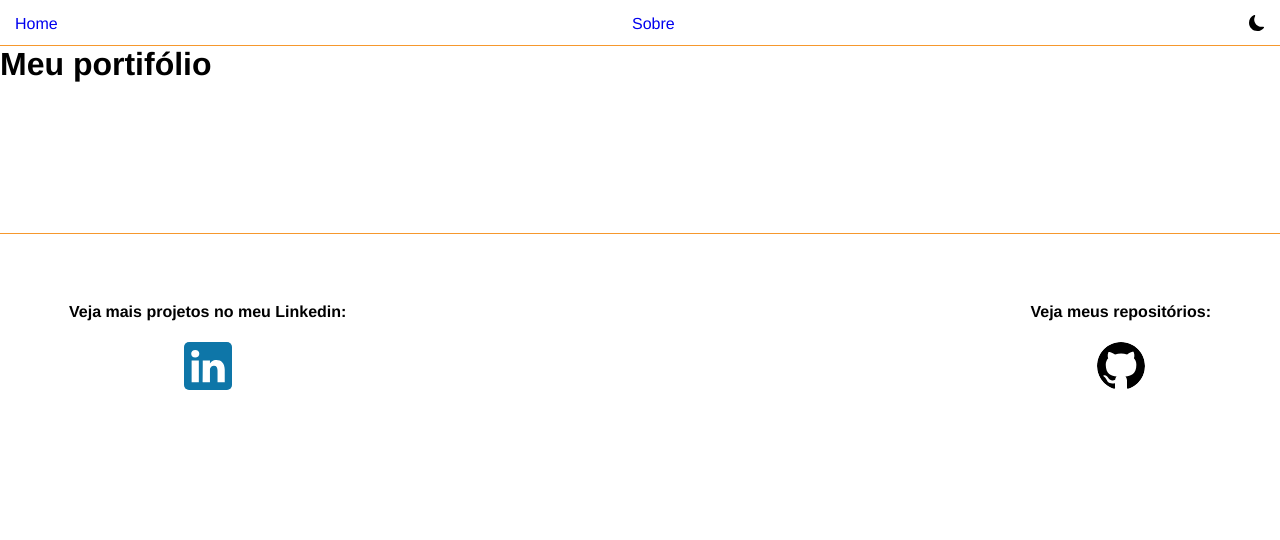
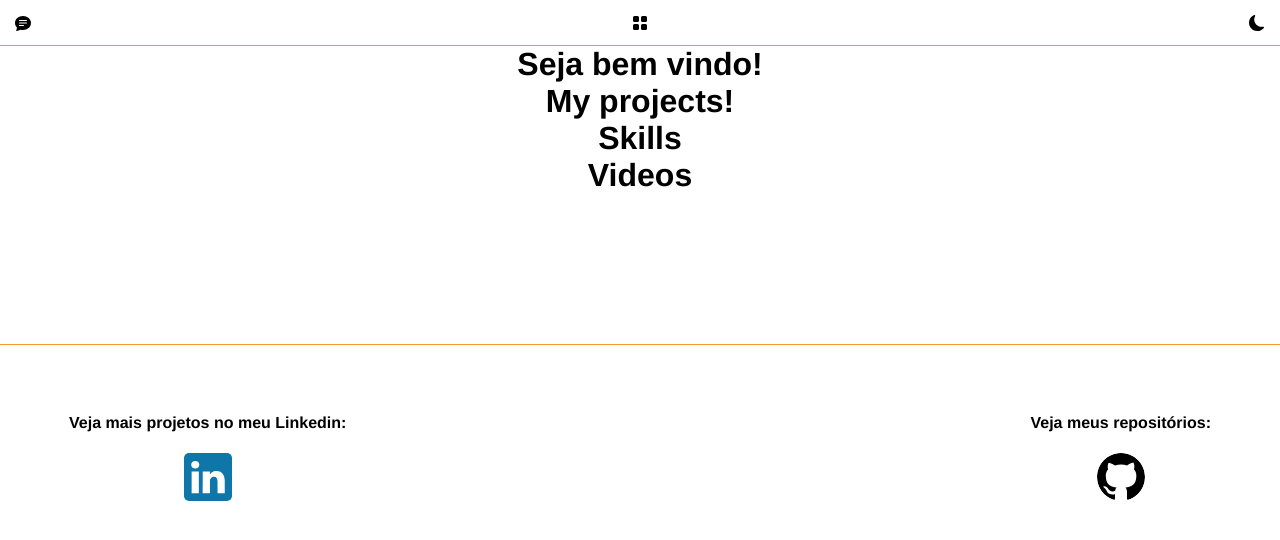
Before and after one commit to Popotomimi/My_Profile, a React (Vite) app: page / in a window 1280 px wide. Shown: the top 540 px of the page. Built offline with nearby package versions, Linux system fonts and the light colour scheme.

Commit message:
Seccond Commit
Finalizando funcionalidades do navbar

```diff
--- a/index.html
+++ b/index.html
@@ -1,5 +1,5 @@
 <!DOCTYPE html>
-<html lang="en">
+<html lang="pt-BR">
   <head>
     <meta charset="UTF-8" />
     <link rel="icon" type="image/svg+xml" href="/vite.svg" />
--- a/package.json
+++ b/package.json
@@ -10,8 +10,10 @@
     "preview": "vite preview"
   },
   "dependencies": {
+    "i18next": "^23.15.1",
     "react": "^18.3.1",
     "react-dom": "^18.3.1",
+    "react-i18next": "^15.0.2",
     "react-icons": "^5.3.0",
     "react-router-dom": "^6.26.2"
   },
--- a/src/App.jsx
+++ b/src/App.jsx
@@ -1,17 +1,21 @@
-import "./App.css";
-
 // Navigation
-import { BrowserRouter, Route, Routes } from "react-router-dom";
+import { BrowserRouter } from "react-router-dom";
 
 // Components
 import Footer from "./components/Footer";
 import Navbar from "./components/Navbar";
+import Myprojects from "./components/Myprojects";
+import Skills from "./components/Skills";
+import Videos from "./components/Videos";
 
 function App() {
   return (
     <BrowserRouter>
       <Navbar />
-      <h1>Meu portifólio</h1>
+      <h1>Seja bem vindo!</h1>
+      <Myprojects />
+      <Skills />
+      <Videos />
       <Footer />
     </BrowserRouter>
   );
--- /dev/null
+++ b/src/components/Myprojects.jsx
@@ -0,0 +1,11 @@
+import React from "react";
+
+const Myprojects = () => {
+  return (
+    <div>
+      <h1>My projects!</h1>
+    </div>
+  );
+};
+
+export default Myprojects;
--- a/src/components/Navbar.jsx
+++ b/src/components/Navbar.jsx
@@ -1,8 +1,12 @@
-// React icons
-import { BsFillMoonFill, BsFillBrightnessHighFill } from "react-icons/bs";
-
-// React router dom
-import { NavLink } from "react-router-dom";
+// Icons
+import {
+  BsFillChatTextFill,
+  BsChatSquareText,
+  BsFillMoonFill,
+  BsFillBrightnessHighFill,
+  BsFillGridFill,
+  BsList,
+} from "react-icons/bs";
 
 // Hooks
 import { useState } from "react";
@@ -10,30 +14,63 @@ import { useState } from "react";
 const Navbar = () => {
   const handleStyle = () => {
     if (!background) {
-      setBackdround(true);
-      document.body.style.backgroundColor = "#222";
-      document.body.style.color = "white";
+      setBackground(true);
+      document.body.classList.add("dark-mode");
+      document.body.classList.remove("light-mode");
     } else {
-      setBackdround(false);
-      document.body.style.backgroundColor = "white";
-      document.body.style.color = "black";
+      setBackground(false);
+      document.body.classList.add("light-mode");
+      document.body.classList.remove("dark-mode");
     }
   };
 
-  const [background, setBackdround] = useState(false);
+  const handleLayout = () => {
+    if (!layout) {
+      setLayout(true);
+      document.body.classList.add("grid-layout");
+      document.body.classList.remove("list-layout");
+    } else {
+      setLayout(false);
+      document.body.classList.add("list-layout");
+      document.body.classList.remove("grid-layout");
+    }
+  };
+
+  const handleFont = () => {
+    if (!font) {
+      setFont(true);
+      document.body.style.fontFamily = "Verdana";
+    } else {
+      setFont(false);
+      document.body.style.fontFamily = "Helvetica";
+    }
+  };
+
+  const [background, setBackground] = useState(false);
+  const [layout, setLayout] = useState(false);
+  const [font, setFont] = useState(false);
 
   return (
     <nav>
-      <li>
-        <NavLink to="/">Home</NavLink>
-      </li>
-      <li>
-        <NavLink to="/">Sobre</NavLink>
-      </li>
-      <li className="styleBack" onClick={handleStyle}>
-        {!background && <BsFillMoonFill />}
-        {background && <BsFillBrightnessHighFill />}
-      </li>
+      <ul className="navbar">
+        <li className="languageToggle" onClick={handleFont}>
+          {!font ? (
+            <BsFillChatTextFill title="Alterar Fonte" />
+          ) : (
+            <BsChatSquareText title="Alterar Fonte" />
+          )}
+        </li>
+        <li className="layoutToggle" onClick={handleLayout}>
+          {!layout ? <BsFillGridFill /> : <BsList />}
+        </li>
+        <li className="styleBack" onClick={handleStyle}>
+          {!background ? (
+            <BsFillMoonFill title="Modo Escuro" />
+          ) : (
+            <BsFillBrightnessHighFill title="Modo Claro" />
+          )}
+        </li>
+      </ul>
     </nav>
   );
 };
--- /dev/null
+++ b/src/components/Skills.jsx
@@ -0,0 +1,11 @@
+import React from "react";
+
+const Skills = () => {
+  return (
+    <div>
+      <h1>Skills</h1>
+    </div>
+  );
+};
+
+export default Skills;
--- /dev/null
+++ b/src/components/Videos.jsx
@@ -0,0 +1,11 @@
+import React from "react";
+
+const Videos = () => {
+  return (
+    <div>
+      <h1>Videos</h1>
+    </div>
+  );
+};
+
+export default Videos;
--- a/src/index.css
+++ b/src/index.css
@@ -1,17 +1,31 @@
 * {
   padding: 0;
   margin: 0;
+}
+
+body {
   font-family: Helvetica;
+  text-align: center;
+}
+
+body.dark-mode {
+  background-color: #222;
+  color: #fff;
+}
+
+body.light-mode {
+  background-color: #f0f0f0;
+  color: #000;
 }
 
 /* Nav */
 
-nav {
+.navbar {
   display: flex;
   justify-content: space-between;
+  border-bottom: solid 1px #f6982d;
   padding: 15px;
   list-style: none;
-  border-bottom: solid 1px #f6982d;
   padding-bottom: 10px;
 }
 
@@ -19,8 +33,10 @@ li {
   cursor: pointer;
 }
 
-a {
+.navbar a {
   text-decoration: none;
+  color: #666;
+  font-weight: bold;
 }
 
 /* Footer */
@@ -36,6 +52,7 @@ a {
 
 .github:hover {
   background-color: #000;
+  border: solid 1px #000;
   color: #fff;
 }
 
@@ -50,6 +67,7 @@ a {
 
 .linkedin:hover {
   background-color: #0e76a8;
+  border: solid 1px #0e76a8;
   color: #fff;
 }
 
@@ -73,3 +91,17 @@ footer p {
   margin: 5px;
   font-weight: bold;
 }
+
+/* Responsividade */
+@media (max-width: 450px) {
+  /* Footer */
+
+  footer {
+    flex-direction: column;
+  }
+
+  .linkedin,
+  .github {
+    font-size: 2rem;
+  }
+}
```
Also changed, not shown: src/App.css (deleted), 1 other file (tests, documents, lock files or other folders).
